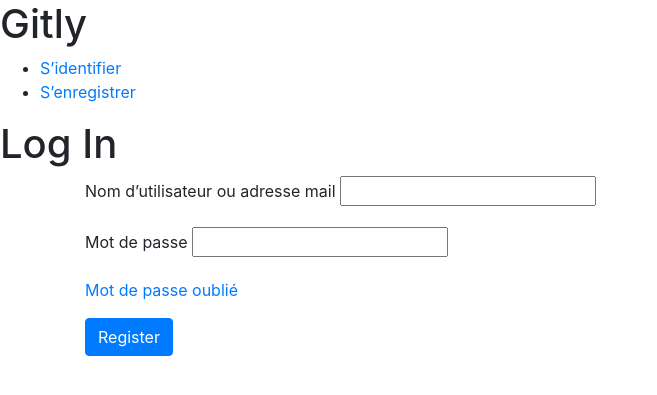
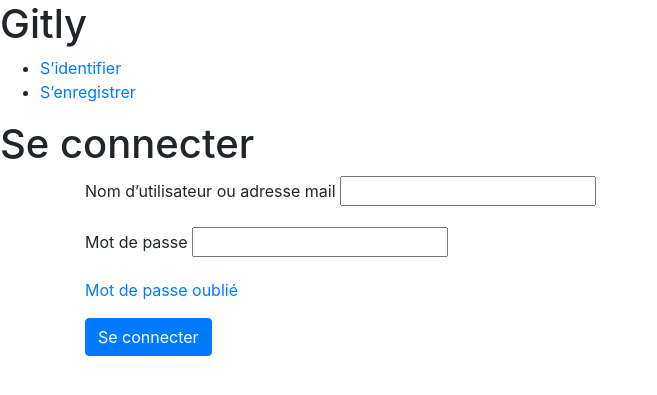
Before and after one commit to cljoly/telecomnancy-web, a Flask app: page /signin in a window 1280 px wide. Shown: the top 395 px of the page, without its empty margins (0-657 px from the left). Run offline with Flask 2, Linux system fonts and the light colour scheme; some libraries are stand-ins or nearby versions.

Commit message:
Tranduction des titres et bouttons en français

```diff
--- a/templates/signin.html
+++ b/templates/signin.html
@@ -1,7 +1,7 @@
 {% extends 'base.html' %}
 
 {% block header %}
-  <h1>{% block title %}Log In{% endblock %}</h1>
+  <h1>{% block title %}Se connecter{% endblock %}</h1>
 {% endblock %}
 
 {% block content %}
@@ -19,7 +19,7 @@
               <!-- TODO Créer lien -->
               <a href="">Mot de passe oublié</a>
           </div>
-          <input class="btn btn-primary" type="submit" value="Register">
+          <input class="btn btn-primary" type="submit" value="Se connecter">
       </form>
   </div>
 {% endblock %}
--- a/templates/signup.html
+++ b/templates/signup.html
@@ -1,7 +1,7 @@
 {% extends 'base.html' %}
 
 {% block header %}
-<h1>{% block title %}Register{% endblock %}</h1>
+<h1>{% block title %}S’inscrire{% endblock %}</h1>
 {% endblock %}
 
 {% block content %}
@@ -27,7 +27,7 @@
             <label for="password">Adresse mail</label>
             <input type="password" name="mail" id="mail" required>
         </div>
-        <input class="btn btn-primary" type="submit" value="Register">
+        <input class="btn btn-primary" type="submit" value="S’inscrire">
     </form>
 </div>
 {% endblock %}
```
